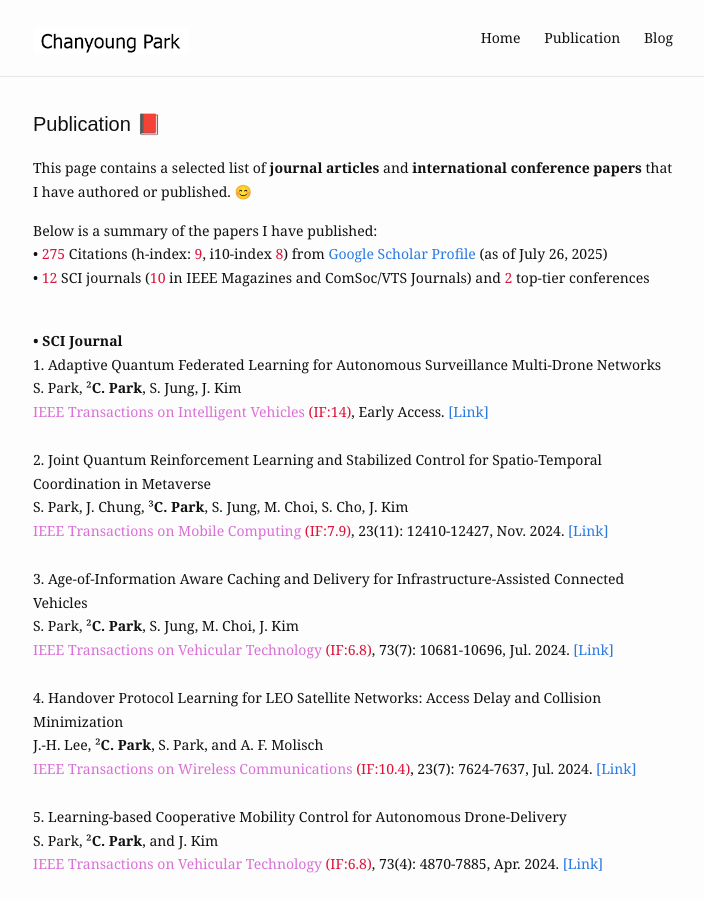
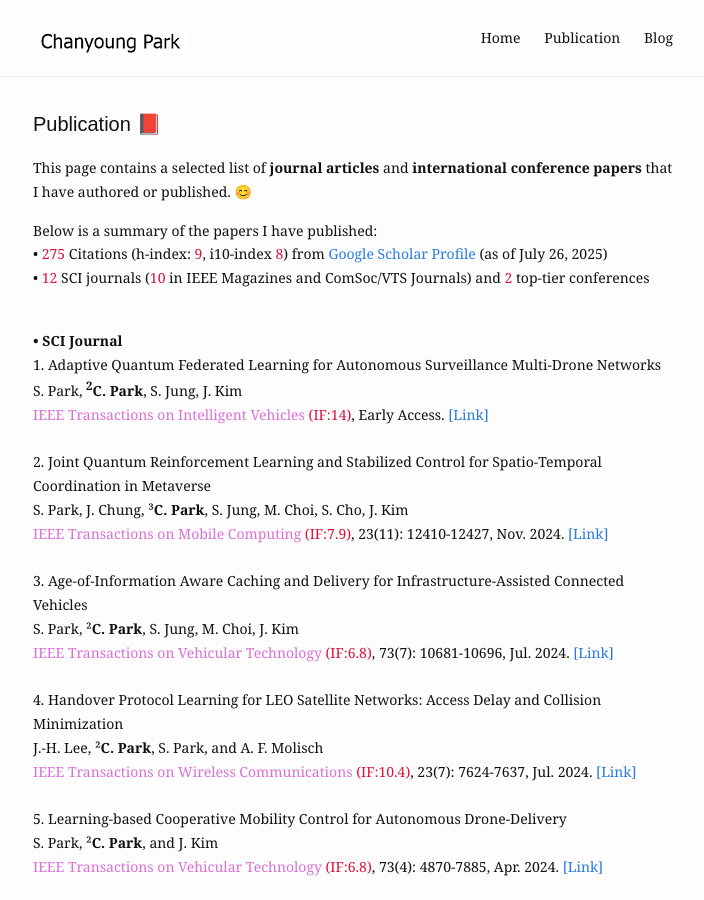
Before and after one commit to cosdeneb/cosdeneb.github.io, a Jekyll site: the page built from publication.md, in a window 1280 px wide and 900 px high. Shown: the whole window, without its empty margins (287-991 px from the left). Built offline with Jekyll 4.4.1, drawn with Linux system fonts in a browser that asks for light colours.

Commit message:
Update publication.md

```diff
--- a/publication.md
+++ b/publication.md
@@ -16,7 +16,7 @@ Below is a summary of the papers I have published: <br/>
   <b>• SCI Journal</b> <br/>
 
   1. Adaptive Quantum Federated Learning for Autonomous Surveillance Multi-Drone Networks <br/>
-  S. Park, ²<b>C. Park</b>, S. Jung, J. Kim <br/>
+  S. Park, <b><sup>2</sup>C. Park</b>, S. Jung, J. Kim <br/>
   <font color='#da70d6'>IEEE Transactions on Intelligent Vehicles</font>
   <font color='#dc143c'>(IF:14)</font>, Early Access.
   <a href="https://ieeexplore.ieee.org/abstract/document/10764760">[Link]</a><br/><br/>
```
